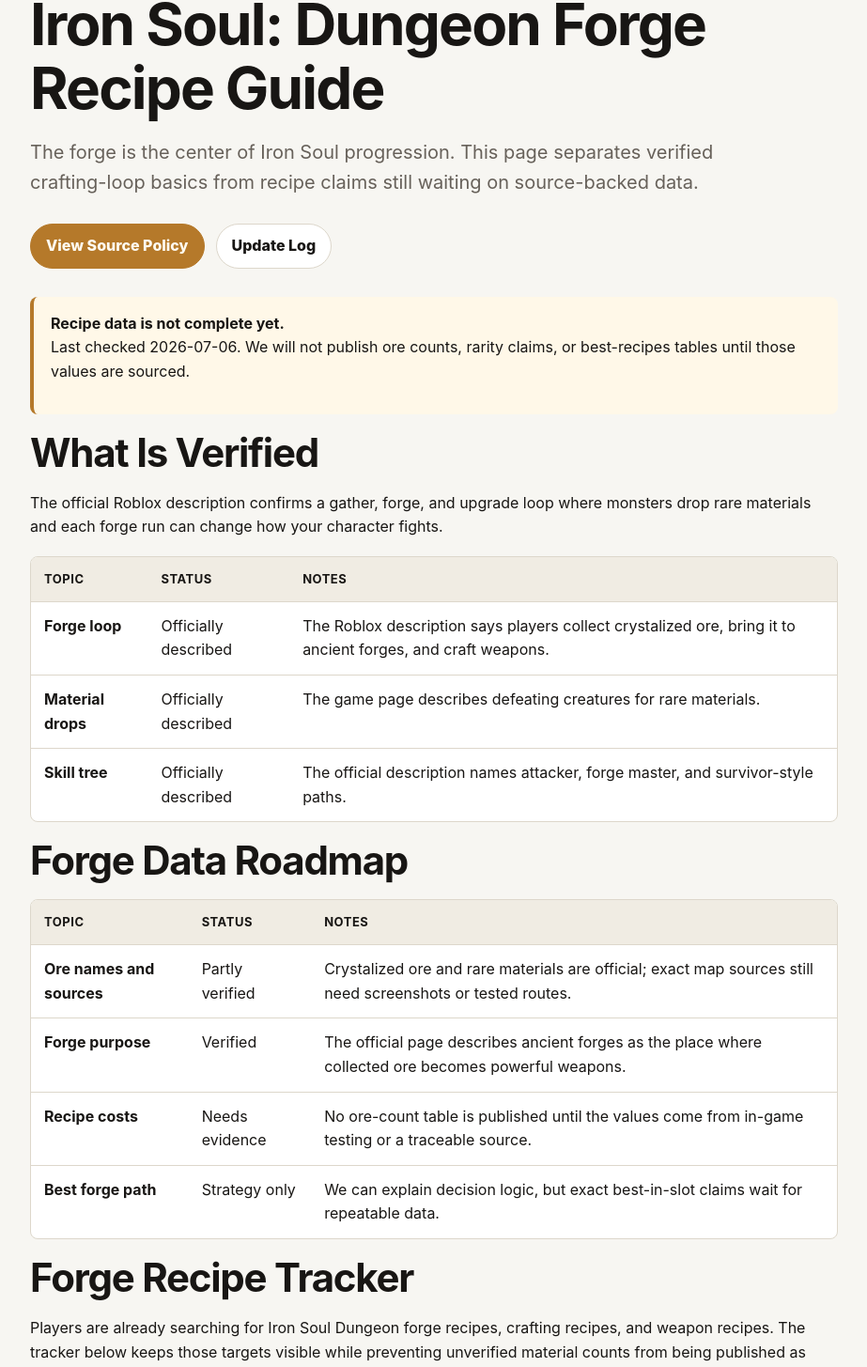
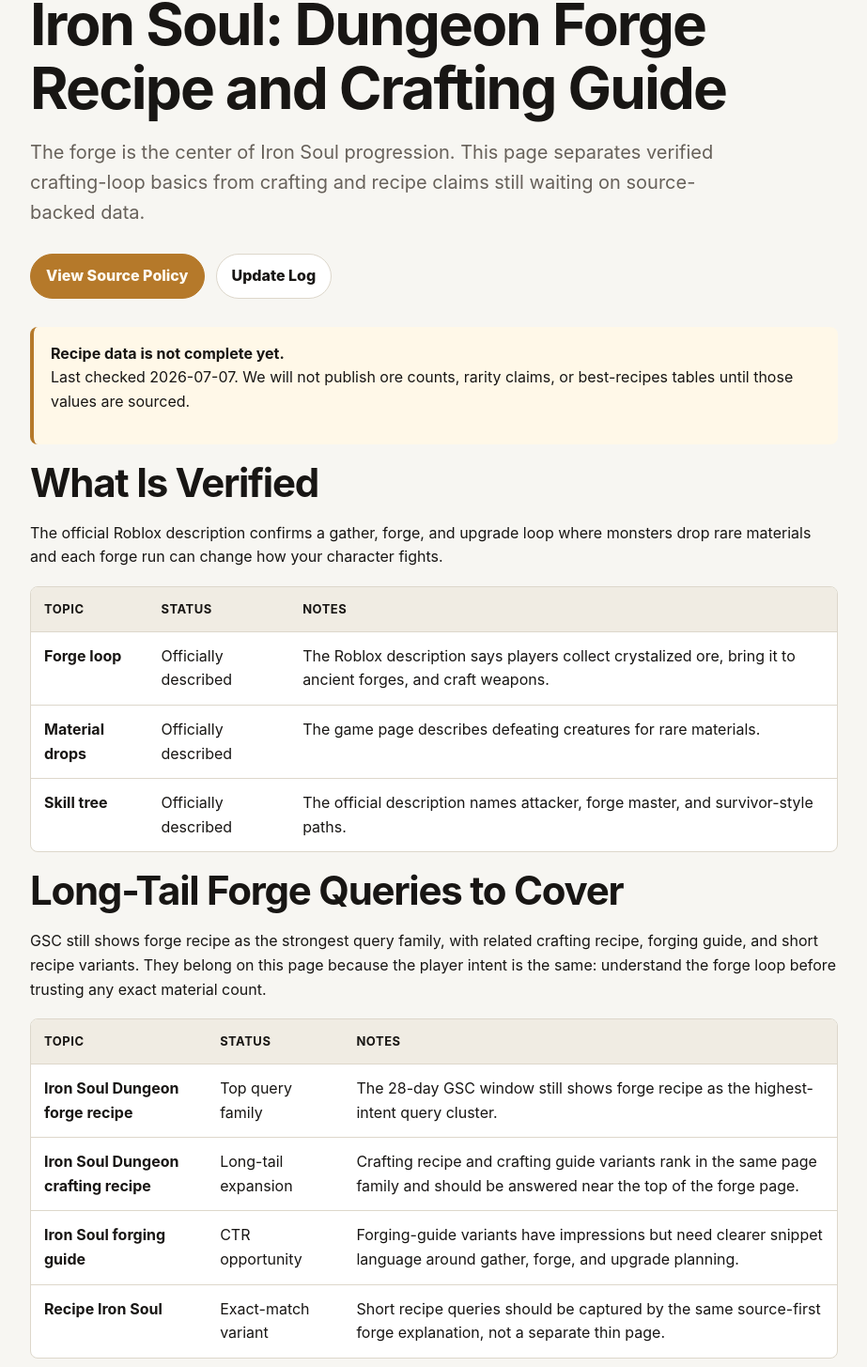
Before and after one commit to jazfox-cloud/bloxdungeon, a Next.js app: page /forge in a window 1280 px wide. Shown: the part 159-1614 px from the top of the page at 94% size, without its empty margins (48-971 px from the left). Built offline with nearby package versions, Linux system fonts and the light colour scheme.

Commit message:
Refresh Iron Soul long-tail pages from GSC

```diff
--- a/app/forge/page.tsx
+++ b/app/forge/page.tsx
@@ -3,6 +3,7 @@
 import StatusTable from "@/components/StatusTable";
 import {
   evidenceGaps,
+  forgeLongTailRows,
   forgeRecipeTrackerRows,
   forgeResearchRows,
   officialMechanics,
@@ -13,10 +14,17 @@
 import { faqJsonLd, JsonLd, pageMetadata } from "@/lib/seo";
 
 export const metadata: Metadata = pageMetadata({
-  title: "Iron Soul: Dungeon Forge Recipe Guide",
-  description: "Iron Soul: Dungeon forge recipe guide tracking verified crafting-loop facts, recipe evidence, ore planning, and unverified recipe claims.",
+  title: "Iron Soul: Dungeon Forge Recipe and Crafting Guide",
+  description:
+    "Iron Soul: Dungeon forge recipe and crafting guide tracking forging, recipe evidence, ore planning, weapon recipe claims, and source boundaries.",
   path: "/forge/",
-  keywords: ["iron soul dungeon forge recipe", "iron soul forge recipe", "iron soul dungeon crafting recipe"]
+  keywords: [
+    "iron soul dungeon forge recipe",
+    "iron soul forge recipe",
+    "iron soul dungeon crafting recipe",
+    "iron soul dungeon forging guide",
+    "recipe iron soul"
+  ]
 });
 
 export default function ForgePage() {
@@ -28,6 +36,11 @@
     {
       question: "Does BloxDungeon publish forge recipe costs?",
       answer: "Not yet. Ore counts, crafting recipes, and best-forge tables are held until they can be verified from in-game testing or a traceable source."
+    },
+    {
+      question: "Is this also an Iron Soul crafting guide?",
+      answer:
+        "Yes. The forge page covers crafting, forging, recipe, and weapon-recipe intent, but exact material counts stay unpublished until verified."
     },
     {
       question: "What should I decide before using the forge?",
@@ -42,8 +55,8 @@
   return (
     <PageShell
       eyebrow="Forge"
-      title="Iron Soul: Dungeon Forge Recipe Guide"
-      description="The forge is the center of Iron Soul progression. This page separates verified crafting-loop basics from recipe claims still waiting on source-backed data."
+      title="Iron Soul: Dungeon Forge Recipe and Crafting Guide"
+      description="The forge is the center of Iron Soul progression. This page separates verified crafting-loop basics from crafting and recipe claims still waiting on source-backed data."
       path="/forge/"
     >
       <JsonLd data={faq} />
@@ -62,6 +75,14 @@
           rare materials and each forge run can change how your character fights.
         </p>
         <StatusTable rows={officialMechanics.filter((item) => ["Forge loop", "Material drops", "Skill tree"].includes(item.label))} />
+
+        <h2>Long-Tail Forge Queries to Cover</h2>
+        <p>
+          GSC still shows forge recipe as the strongest query family, with related crafting recipe, forging
+          guide, and short recipe variants. They belong on this page because the player intent is the same:
+          understand the forge loop before trusting any exact material count.
+        </p>
+        <StatusTable rows={forgeLongTailRows} />
 
         <h2>Forge Data Roadmap</h2>
         <StatusTable rows={forgeResearchRows} />
--- a/app/sitemap.ts
+++ b/app/sitemap.ts
@@ -3,7 +3,7 @@
 
 export const dynamic = "force-static";
 
-const lastModified = new Date("2026-07-06");
+const lastModified = new Date("2026-07-07");
 
 export default function sitemap(): MetadataRoute.Sitemap {
   return routes.map((route) => ({
--- a/content/iron-soul.ts
+++ b/content/iron-soul.ts
@@ -1,8 +1,8 @@
-export const verificationDate = "2026-07-03";
-export const gscReviewDate = "2026-07-06";
-export const gscCurrentWindow = "2026-06-28 to 2026-07-04";
-export const gscPreviousWindow = "2026-06-21 to 2026-06-27";
-export const gscDeepArticleWindow = "2026-06-07 to 2026-07-04";
+export const verificationDate = "2026-07-07";
+export const gscReviewDate = "2026-07-07";
+export const gscCurrentWindow = "2026-06-29 to 2026-07-05";
+export const gscPreviousWindow = "2026-06-22 to 2026-06-28";
+export const gscDeepArticleWindow = "2026-06-08 to 2026-07-05";
 
 export const officialMechanics = [
   {
@@ -100,7 +100,7 @@
   {
     date: verificationDate,
     source: "Roblox official game API",
-    result: "The game was updated on 2026-07-03. The public description still did not show an official code list."
+    result: "The game was updated on 2026-07-07. The public description still did not show an official code list."
   },
   {
     date: verificationDate,
@@ -239,6 +239,29 @@
   }
 ];
 
+export const forgeLongTailRows = [
+  {
+    label: "Iron Soul Dungeon forge recipe",
+    status: "Top query family",
+    note: "The 28-day GSC window still shows forge recipe as the highest-intent query cluster."
+  },
+  {
+    label: "Iron Soul Dungeon crafting recipe",
+    status: "Long-tail expansion",
+    note: "Crafting recipe and crafting guide variants rank in the same page family and should be answered near the top of the forge page."
+  },
+  {
+    label: "Iron Soul forging guide",
+    status: "CTR opportunity",
+    note: "Forging-guide variants have impressions but need clearer snippet language around gather, forge, and upgrade planning."
+  },
+  {
+    label: "Recipe Iron Soul",
+    status: "Exact-match variant",
+    note: "Short recipe queries should be captured by the same source-first forge explanation, not a separate thin page."
+  }
+];
+
 export const attributeBuildRows = [
   {
     label: "Best attributes for attacker",
@@ -282,6 +305,29 @@
     label: "Formula table",
     status: "Held for evidence",
     note: "Point costs, caps, scaling, and breakpoints need in-game testing before a numeric table is added."
+  }
+];
+
+export const attributeLongTailRows = [
+  {
+    label: "Iron Soul Dungeon best attributes",
+    status: "GSC signal",
+    note: "This remains the main attributes query, but the latest 7-day window has low CTR."
+  },
+  {
+    label: "Iron Soul Dungeon stats",
+    status: "Long-tail variant",
+    note: "Stats and best-stats queries should land on a role-based answer instead of fake formulas."
+  },
+  {
+    label: "Iron Soul attributes",
+    status: "Short query variant",
+    note: "Shorter attribute queries need a clear intro that this page covers attacker, forge master, and survivor directions."
+  },
+  {
+    label: "Best build connection",
+    status: "Internal-link target",
+    note: "Best-build intent should flow from this page to the Builds guide while formulas remain evidence-gated."
   }
 ];
 
@@ -474,6 +520,29 @@
   }
 ];
 
+export const raceLongTailRows = [
+  {
+    label: "Iron Soul Dungeon tier list",
+    status: "Broad query",
+    note: "The broad tier-list query had meaningful 28-day impressions but has dropped sharply in the latest 7-day window."
+  },
+  {
+    label: "Iron Soul race tierlist",
+    status: "Spelling variant",
+    note: "Tierlist without a space appears in GSC and should be covered in metadata and page copy."
+  },
+  {
+    label: "Best races Iron Soul Dungeon",
+    status: "CTR opportunity",
+    note: "Best-race and best-races variants have impressions but no clicks; the page should answer the evidence boundary fast."
+  },
+  {
+    label: "Race rerolls",
+    status: "Watchlist",
+    note: "Reroll queries remain low-volume but important because codes, items, and race ranking intent overlap."
+  }
+];
+
 export const rareMaterialWatchlistRows = [
   {
     label: "Dragon Tear",
@@ -494,6 +563,29 @@
     label: "Dungeon drop table",
     status: "Held for evidence",
     note: "Future rows need the dungeon, enemy or boss, reward, source note, sample context, and last checked date."
+  }
+];
+
+export const dungeonLongTailRows = [
+  {
+    label: "Iron Soul Dungeon",
+    status: "Broad-page pressure",
+    note: "The dungeons page still receives broad Iron Soul Dungeon impressions but has very weak CTR in the latest 7-day window."
+  },
+  {
+    label: "Dragon Tear",
+    status: "Material long-tail",
+    note: "Dragon Tear stays a source-needed material query; no drop route or recipe use is published without proof."
+  },
+  {
+    label: "Dragon Horn",
+    status: "Material long-tail",
+    note: "Dragon Horn is tracked as an adjacent rare-material term, not as confirmed loot data."
+  },
+  {
+    label: "Discord server",
+    status: "Official-link watchlist",
+    note: "Discord and Discord-server queries exist, but BloxDungeon should only link an official server after it is verified."
   }
 ];
 
--- a/content/site.ts
+++ b/content/site.ts
@@ -23,12 +23,12 @@
   creatorType: "Roblox group with verified badge",
   genre: "RPG / Action RPG",
   created: "2026-03-20",
-  updated: "2026-07-03",
-  visits: "112.5M+",
-  playing: "7.2K+",
-  favorites: "169.8K+",
+  updated: "2026-07-07",
+  visits: "113.5M+",
+  playing: "10.2K+",
+  favorites: "171.2K+",
   maxPlayers: "16",
-  lastChecked: "2026-07-06",
+  lastChecked: "2026-07-07",
   robloxUrl: "https://www.roblox.com/games/117533937949084/Iron-Soul-Dungeon",
   robloxApiUrl: "https://games.roblox.com/v1/games?universeIds=9910245722"
 };
@@ -61,7 +61,7 @@
   { path: "/codes/", title: "Iron Soul: Dungeon Codes", priority: 0.95, changeFrequency: "daily" },
   { path: "/guide/", title: "Iron Soul: Dungeon Beginner Guide", priority: 0.9, changeFrequency: "weekly" },
   { path: "/tools/progression-planner/", title: "Iron Soul: Dungeon Progression Planner", priority: 0.9, changeFrequency: "weekly" },
-  { path: "/forge/", title: "Iron Soul: Dungeon Forge Recipe Guide", priority: 0.9, changeFrequency: "weekly" },
+  { path: "/forge/", title: "Iron Soul: Dungeon Forge Recipe and Crafting Guide", priority: 0.9, changeFrequency: "weekly" },
   { path: "/dungeons/", title: "Iron Soul: Dungeon Dungeons, Dragon Tear, and Rare Materials", priority: 0.88, changeFrequency: "weekly" },
   { path: "/skill-tree/", title: "Iron Soul: Dungeon Skill Tree and Builds", priority: 0.88, changeFrequency: "weekly" },
   { path: "/materials/", title: "Iron Soul: Dungeon Materials and Crystalized Ore", priority: 0.86, changeFrequency: "weekly" },
@@ -74,7 +74,7 @@
   { path: "/relics/", title: "Iron Soul: Dungeon Relics Guide", priority: 0.82, changeFrequency: "weekly" },
   { path: "/level-up-fast/", title: "Iron Soul: Dungeon How to Level Up Fast", priority: 0.82, changeFrequency: "weekly" },
   { path: "/grinding/", title: "Iron Soul: Dungeon XP and Coin Grinding", priority: 0.8, changeFrequency: "weekly" },
-  { path: "/updates/", title: "Iron Soul: Dungeon Updates", priority: 0.75, changeFrequency: "daily" },
+  { path: "/updates/", title: "Iron Soul: Dungeon Updates and Patch Review", priority: 0.75, changeFrequency: "daily" },
   { path: "/guide/casual-games/", title: "Roblox Casual Games After Iron Soul", priority: 0.65, changeFrequency: "monthly" },
   { path: "/sources/", title: "Sources and Verification Policy", priority: 0.7, changeFrequency: "weekly" },
   { path: "/about/", title: "About BloxDungeon", priority: 0.5, changeFrequency: "monthly" },
@@ -91,8 +91,8 @@
   {
     href: "/forge/",
     title: "Forge",
-    description: "A structured guide to forge recipes, crafting evidence, ore collection, and upgrade planning.",
-    tags: ["forge", "recipe", "crafting"]
+    description: "Forge recipe, crafting recipe, forging-guide, ore collection, and upgrade-planning evidence.",
+    tags: ["forge recipe", "crafting", "forging"]
   },
   {
     href: "/tools/progression-planner/",
@@ -103,8 +103,8 @@
   {
     href: "/dungeons/",
     title: "Dungeons",
-    description: "Dungeon regions, Dragon Tear watchlist notes, rare-material intent, and boss-route evidence boundaries.",
-    tags: ["dungeons", "Dragon Tear", "materials"]
+    description: "Dungeon regions, Dragon Tear and Dragon Horn watchlists, Discord checks, and boss-route evidence boundaries.",
+    tags: ["dungeons", "Dragon Tear", "Discord"]
   },
   {
     href: "/skill-tree/",
```
Also changed, not shown: app/attributes/page.tsx (+21 -6 lines), app/codes/page.tsx (+6 -1 lines), app/dungeons/page.tsx (+20 -4 lines), app/race-tier-list/page.tsx (+15 -4 lines), app/updates/page.tsx (+10 -3 lines).
